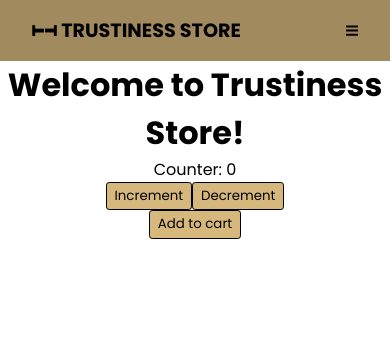
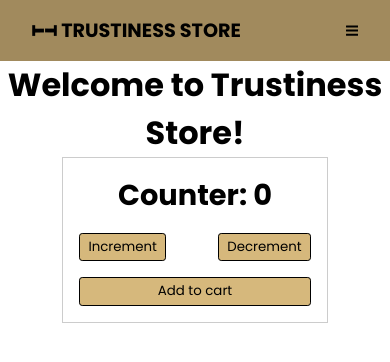
Before and after one commit to almanoduerme/coderhouse-react, a React (Create React App) app: page / in a window 390 px wide. Shown: the top 362 px of the page. Built offline with nearby package versions, Linux system fonts and the light colour scheme.

Commit message:
New stylesheet on ItemCount component

```diff
--- a/src/components/Button/Button.js
+++ b/src/components/Button/Button.js
@@ -1,8 +1,8 @@
 import React from "react";
 import './Button.css';
 
-const Button = ({name, backgroundColor, colorText, handleClick }) => {
-  return <button className="btn" style={{backgroundColor: backgroundColor, color: colorText}} onClick={handleClick}>{name}</button>;
+const Button = ({name, backgroundColor, colorText, handleClick, widthButton }) => {
+  return <button className="btn" style={{backgroundColor: backgroundColor, color: colorText, width: widthButton}} onClick={handleClick}>{name}</button>;
 };
 
 export default Button;
--- a/src/components/ItemCount/ItemCount.css
+++ b/src/components/ItemCount/ItemCount.css
@@ -0,0 +1,125 @@
+@media screen and (min-width: 1366px) {
+  .itemCount {
+    width: 18%;
+    margin: 0 auto;
+    border: 1px solid #ccc;
+    padding: 1rem;
+  }
+
+  .itemCount .counter {
+    font-size: 1.8rem;
+    font-weight: 700;
+  }
+
+  .itemCount .itemCountButtons {
+    display: flex;
+    flex-direction: row;
+    justify-content: space-between;
+    margin: 1rem 0;
+  }
+}
+
+@media screen and (max-width: 1365px) {
+  .itemCount {
+    width: 22%;
+    margin: 0 auto;
+    border: 1px solid #ccc;
+    padding: 1rem;
+  }
+
+  .itemCount .counter {
+    font-size: 1.8rem;
+    font-weight: 700;
+  }
+
+  .itemCount .itemCountButtons {
+    display: flex;
+    flex-direction: row;
+    justify-content: space-between;
+    margin: 1rem 0;
+  }
+}
+
+@media screen and (max-width: 992px) {
+  .itemCount {
+    width: 24%;
+    margin: 0 auto;
+    border: 1px solid #ccc;
+    padding: 1rem;
+  }
+
+  .itemCount .counter {
+    font-size: 1.8rem;
+    font-weight: 700;
+  }
+
+  .itemCount .itemCountButtons {
+    display: flex;
+    flex-direction: row;
+    justify-content: space-between;
+    margin: 1rem 0;
+  }
+}
+
+@media screen and (max-width: 768px) {
+  .itemCount {
+    width: 30%;
+    margin: 0 auto;
+    border: 1px solid #ccc;
+    padding: 1rem;
+  }
+
+  .itemCount .counter {
+    font-size: 1.8rem;
+    font-weight: 700;
+  }
+
+  .itemCount .itemCountButtons {
+    display: flex;
+    flex-direction: row;
+    justify-content: space-between;
+    margin: 1rem 0;
+  }
+}
+
+@media screen and (max-width: 576px) {
+  .itemCount {
+    width: 40%;
+    margin: 0 auto;
+    border: 1px solid #ccc;
+    padding: 1rem;
+  }
+
+  .itemCount .counter {
+    font-size: 1.8rem;
+    font-weight: 700;
+  }
+
+  .itemCount .itemCountButtons {
+    display: flex;
+    flex-direction: row;
+    justify-content: space-between;
+    margin: 1rem 0;
+  }
+}
+
+@media screen and (max-width: 400px) {
+  .itemCount {
+    width: 68%;
+    margin: 0 auto;
+    border: 1px solid #ccc;
+    padding: 1rem;
+  }
+
+  .itemCount .counter {
+    font-size: 1.8rem;
+    font-weight: 700;
+  }
+
+  .itemCount .itemCountButtons {
+    display: flex;
+    flex-direction: row;
+    justify-content: space-between;
+    margin: 1rem 0;
+  }
+}
--- a/src/components/ItemCount/ItemCount.js
+++ b/src/components/ItemCount/ItemCount.js
@@ -1,5 +1,6 @@
 import React, { useState } from "react";
 import Button from "../Button/Button";
+import './ItemCount.css';
 
 const ItemCount = ({ stock, initial, onAdd }) => {
   const [count, setCount] = useState(initial);
@@ -17,14 +18,14 @@ const ItemCount = ({ stock, initial, onAdd }) => {
   };
 
   return (
-    <>
-      <p>Counter: {count}</p>
-      <div>
+    <div className="itemCount">
+      <p className="counter">Counter: {count}</p>
+      <div className="itemCountButtons">
         <Button name="Increment" handleClick={increment} />
         <Button name="Decrement" handleClick={decrement} />
       </div>
-      <Button name="Add to cart" handleClick={onAdd()} />
-    </>
+      <Button widthButton='100%' name="Add to cart" handleClick={onAdd()} />
+    </div>
   );
 };
 
--- a/src/components/ItemListContainer/ItemListContainer.js
+++ b/src/components/ItemListContainer/ItemListContainer.js
@@ -4,7 +4,7 @@ import "./ItemListContainer.css";
 
 const ItemListContainer = ({ greeting }) => {
   const onAdd = () => {
-    console.log("Product added");
+    alert("Product added");
   };
 
   return (
```
